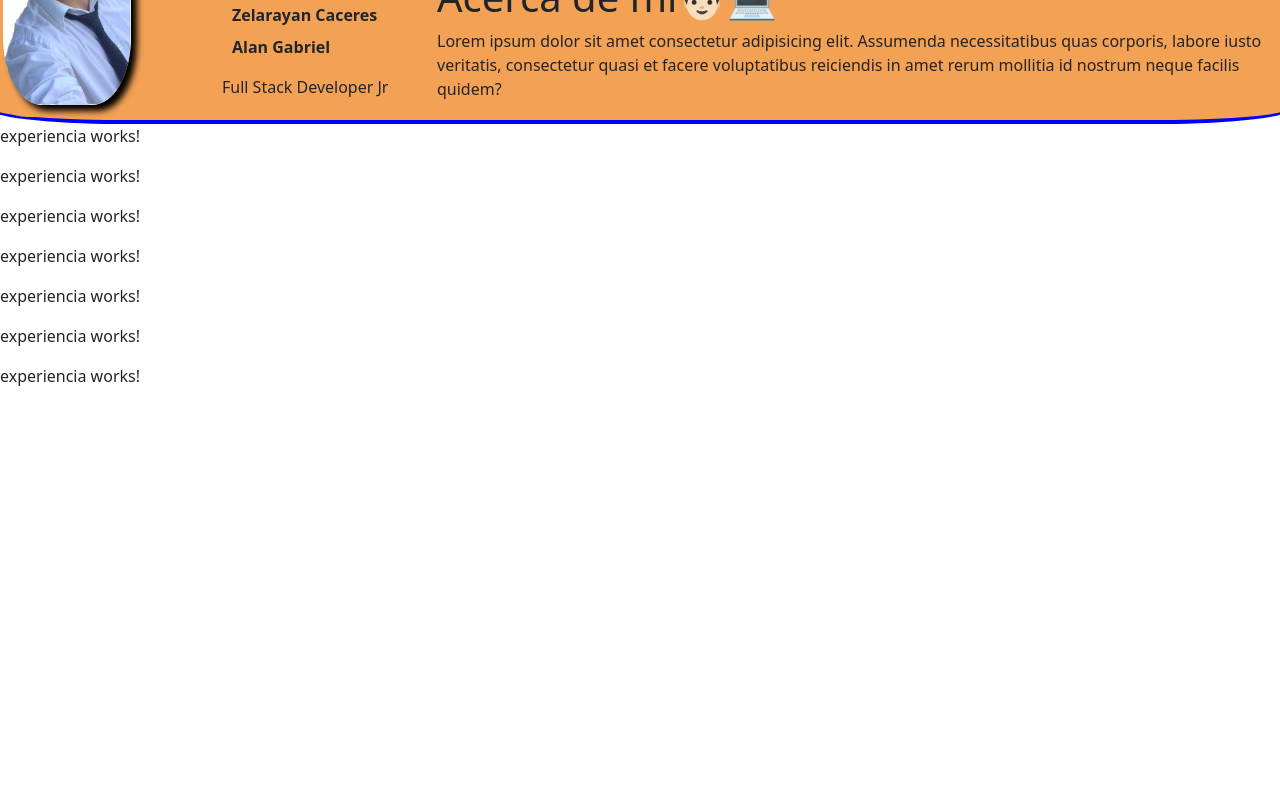
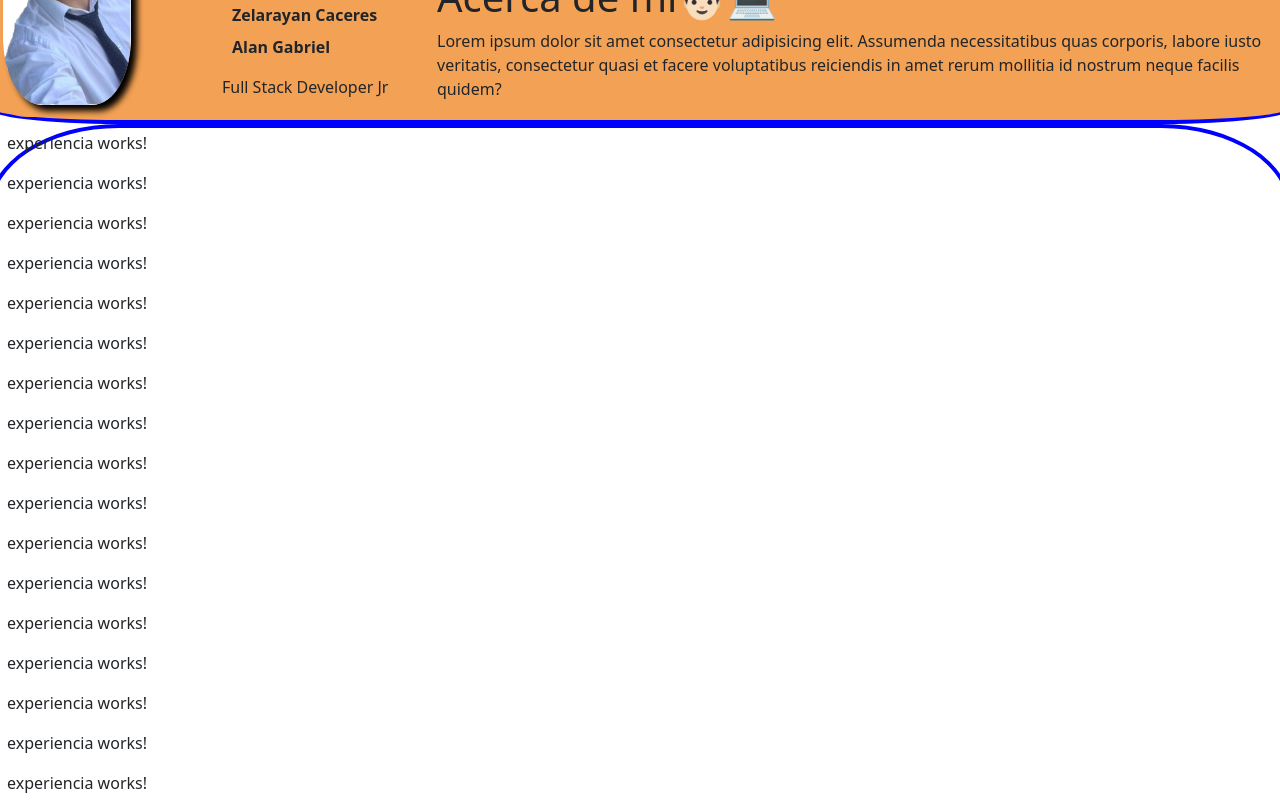
Before and after one commit to alangzelarayan/PortafolioArgentinaPrograma, an Angular app: page / in a window 1280 px wide. Shown: the part 720-1520 px from the top of the page. Before the commit the page ends 1124 px from the top, so only its background shows below. Built offline with nearby package versions, Linux system fonts and the light colour scheme.

Commit message:
Update experiencia.component.html

```diff
--- a/src/app/components/experiencia/experiencia.component.html
+++ b/src/app/components/experiencia/experiencia.component.html
@@ -1,7 +1,23 @@
+<div class="row">
+    <div id="hola">
+    <p>experiencia works!</p>
+<p>experiencia works!</p>
+<p>experiencia works!</p>
+<p>experiencia works!</p>
+<p>experiencia works!</p>
+<p>experiencia works!</p>
+<p>experiencia works!</p><p>experiencia works!</p>
+<p>experiencia works!</p>
+<p>experiencia works!</p>
+<p>experiencia works!</p>
+<p>experiencia works!</p>
+<p>experiencia works!</p>
+<p>experiencia works!</p><p>experiencia works!</p>
 <p>experiencia works!</p>
 <p>experiencia works!</p>
 <p>experiencia works!</p>
 <p>experiencia works!</p>
 <p>experiencia works!</p>
 <p>experiencia works!</p>
-<p>experiencia works!</p>
+    </div>
+</div>
```
